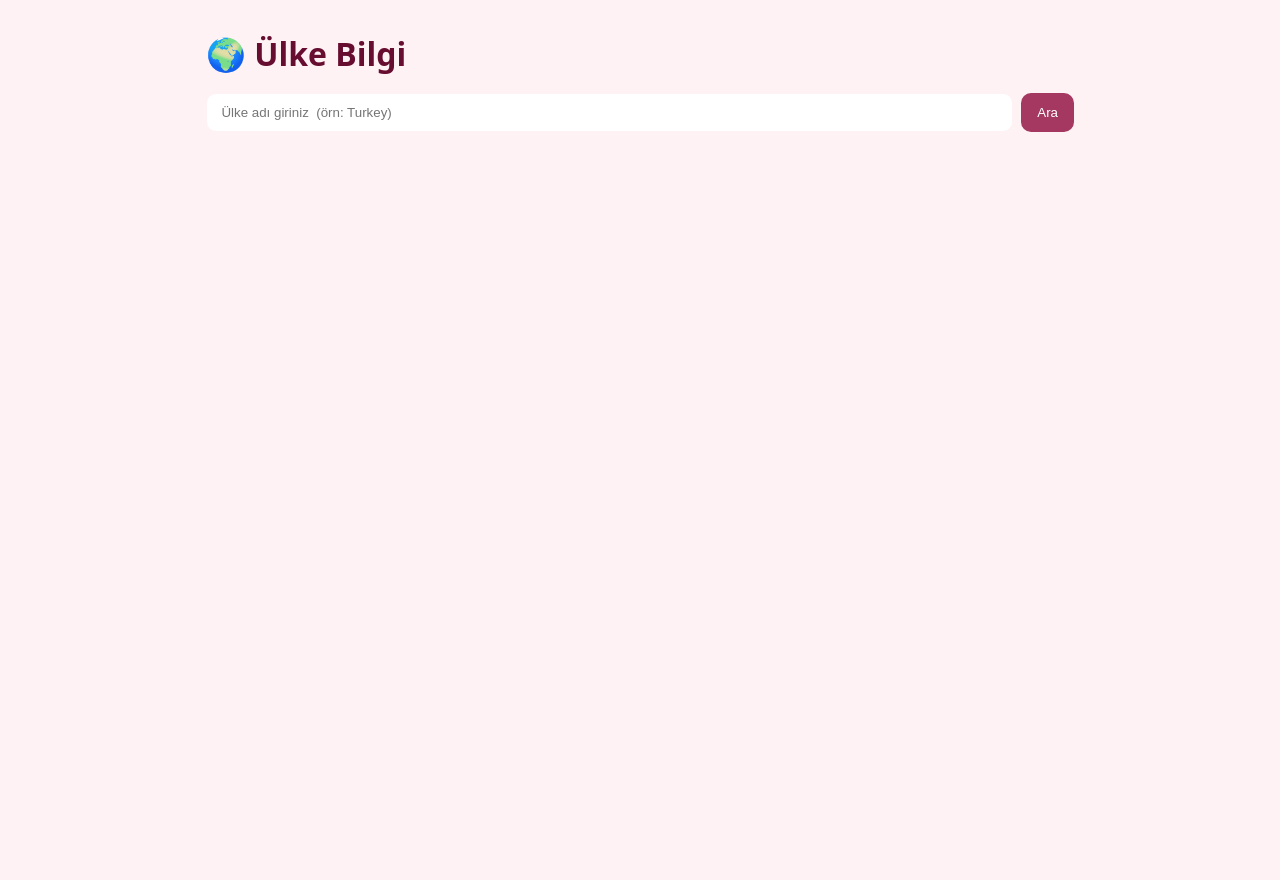
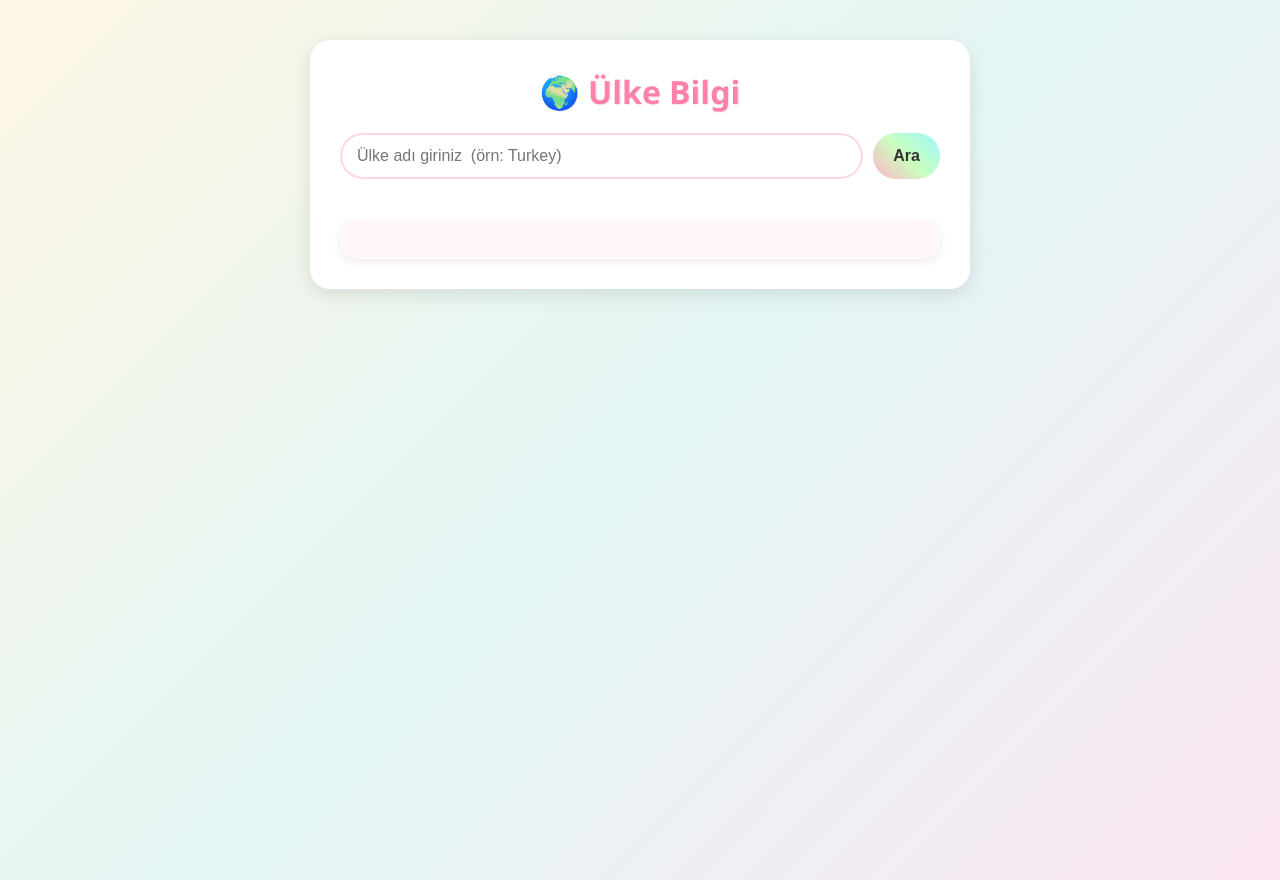
Before and after one commit to seymaras/javascript-crash-course, a plain HTML site: page 05-async-await/ulke-bilgii-uygulama/index.html in a window 1280 px wide. Before the commit the page ends 800 px from the top, so only its background shows below. Drawn offline with Linux system fonts and the light colour scheme.

Commit message:
Update style.css

```diff
--- a/05-async-await/ulke-bilgii-uygulama/style.css
+++ b/05-async-await/ulke-bilgii-uygulama/style.css
@@ -1,84 +1,130 @@
-*{
-    box-sizing:border-box;
-}
-body{
-    margin:0;
-    font-family: system-ui, -apple-system, Arial;
-    background-color: #FEF2F4;
-    color:#670D2F;
+/* Genel sayfa stili */
+body {
+    font-family: "Segoe UI", "Comic Sans MS", sans-serif;
+    background: linear-gradient(135deg, #fef6e4, #e3f6f5, #fce7f3);
+    margin: 0;
+    min-height: 100vh;
+    display: flex;
+    justify-content: center;
+    align-items: flex-start;
+    padding: 40px 20px;
   }
 
-.app{
-    max-width:900px;
-    margin: 32px auto;
-    padding:0 16px;
+  /* Ana uygulama kutusu */
+  .app {
+    background: #fff;
+    border-radius: 20px;
+    box-shadow: 0 6px 20px rgba(0, 0, 0, 0.1);
+    padding: 30px;
+    max-width: 600px;
+    width: 100%;
+    text-align: center;
   }
 
-h1{
-    margin:0 0 18px;
+  /* Başlık */
+  h1 {
+    margin: 0 0 20px;
+    color: #ff80ab;
+    font-size: 2rem;
+    text-shadow: 1px 1px 0 rgba(255, 128, 171, 0.2);
   }
 
-.row{
-    display:flex;
-    gap:8px;
-    margin-bottom:12px;
+  /* Form düzeni */
+  .row {
+    display: flex;
+    gap: 10px;
+    justify-content: center;
+    margin-bottom: 20px;
   }
 
-.row input {
-    flex:1;
-    padding: .7rem .9rem;
-    border:1px solid #FEF2F4;
-    border-radius: 10px;
-
+  /* Input */
+  #c-query {
+    flex: 1;
+    padding: 12px 15px;
+    border-radius: 25px;
+    border: 2px solid #ffd6e8;
+    font-size: 1rem;
+    outline: none;
+    transition: border 0.3s;
   }
 
-.row button{
-    padding: .7rem 1rem;
-    border:none;
-    border-radius:10px;
-    background:#A53860;
-    color:#fff;
-    cursor:pointer;
+  #c-query:focus {
+    border-color: #ff80ab;
   }
 
-.status{
-    min-height:24px;
-    margin: 8px 0 4px;
-    font-size: .95rem;
+  /* Buton */
+  button {
+    background: linear-gradient(45deg, #ffb3c6, #caffbf, #9bf6ff);
+    border: none;
+    padding: 12px 20px;
+    border-radius: 25px;
+    cursor: pointer;
+    font-size: 1rem;
+    font-weight: bold;
+    color: #333;
+    transition: transform 0.2s, box-shadow 0.2s;
   }
 
-.status.ok{
-    color:#065f46;
+  button:hover {
+    transform: scale(1.05);
+    box-shadow: 0px 4px 10px rgba(0, 0, 0, 0.2);
   }
 
-.status.err{
-    color:#b91c1c;
+  /* Durum mesajı */
+  .status {
+    margin-top: 10px;
+    font-weight: bold;
+    color: #555;
   }
 
+  /* Liste (ülke arama sonuçları) */
   .list {
-    list-style:none;
-    padding:0;
-    margin:8px 0 0;
-    display:grid;
-    grid-template-columns: repeat(auto-fill, minmax(220px,1fr));
-    gap:10px; }
-  .country {
-    display:flex;
-    align-items:center;
-    gap:10px;
-    padding:10px;
-    border-radius:12px;
-    background:#fff;
-    box-shadow:0 8px 20px rgba(0,0,0,.06);
-    cursor:pointer;
+    list-style: none;
+    padding: 0;
+    margin: 20px 0;
+    display: grid;
+    gap: 12px;
   }
-  .country img {
-    width:36px;
-    height:24px;
-    object-fit:cover;
-    border-radius:4px; }
-  .country .meta {
-    font-size:.9rem;
-    color:#374151; }
 
-  .detail { margin-top: 16px; }
+  .list li {
+    background: #fce7f3;
+    padding: 12px 15px;
+    border-radius: 12px;
+    cursor: pointer;
+    transition: background 0.2s, transform 0.2s;
+  }
+
+  .list li:hover {
+    background: #ffb3c6;
+    transform: translateY(-2px);
+    color: white;
+  }
+
+  /* Ülke detay kartı */
+  .detail {
+    background: #fff7fa;
+    border-radius: 15px;
+    padding: 20px;
+    box-shadow: 0 3px 8px rgba(0, 0, 0, 0.08);
+    text-align: left;
+    margin-top: 20px;
+  }
+
+  .detail h2 {
+    margin-top: 0;
+    color: #ff80ab;
+  }
+
+  .detail p {
+    margin: 8px 0;
+    font-size: 1rem;
+    color: #444;
+  }
+
+  .detail img {
+    display: block;
+    margin: 15px auto 0;
+    max-width: 120px;
+    border-radius: 10px;
+    box-shadow: 0 2px 6px rgba(0,0,0,0.15);
+  }
```
Lines whose indentation alone changed are shown as unchanged.
